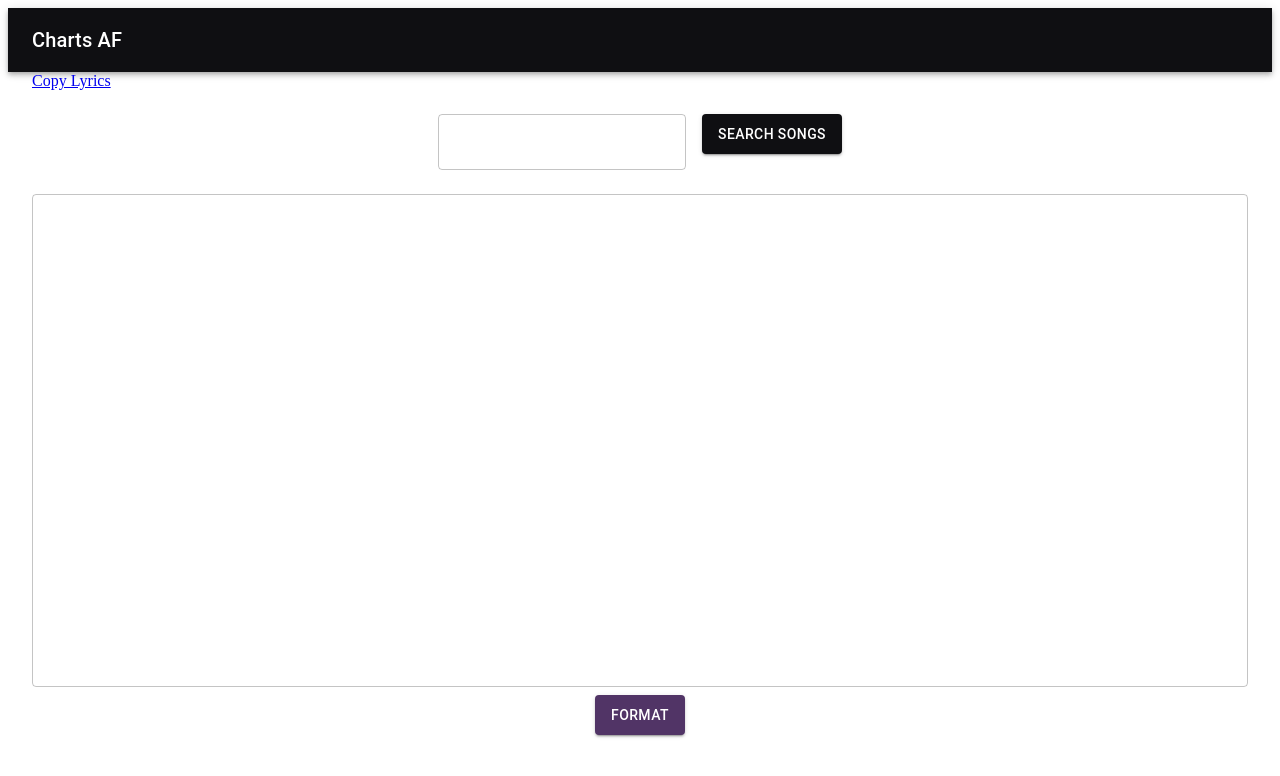
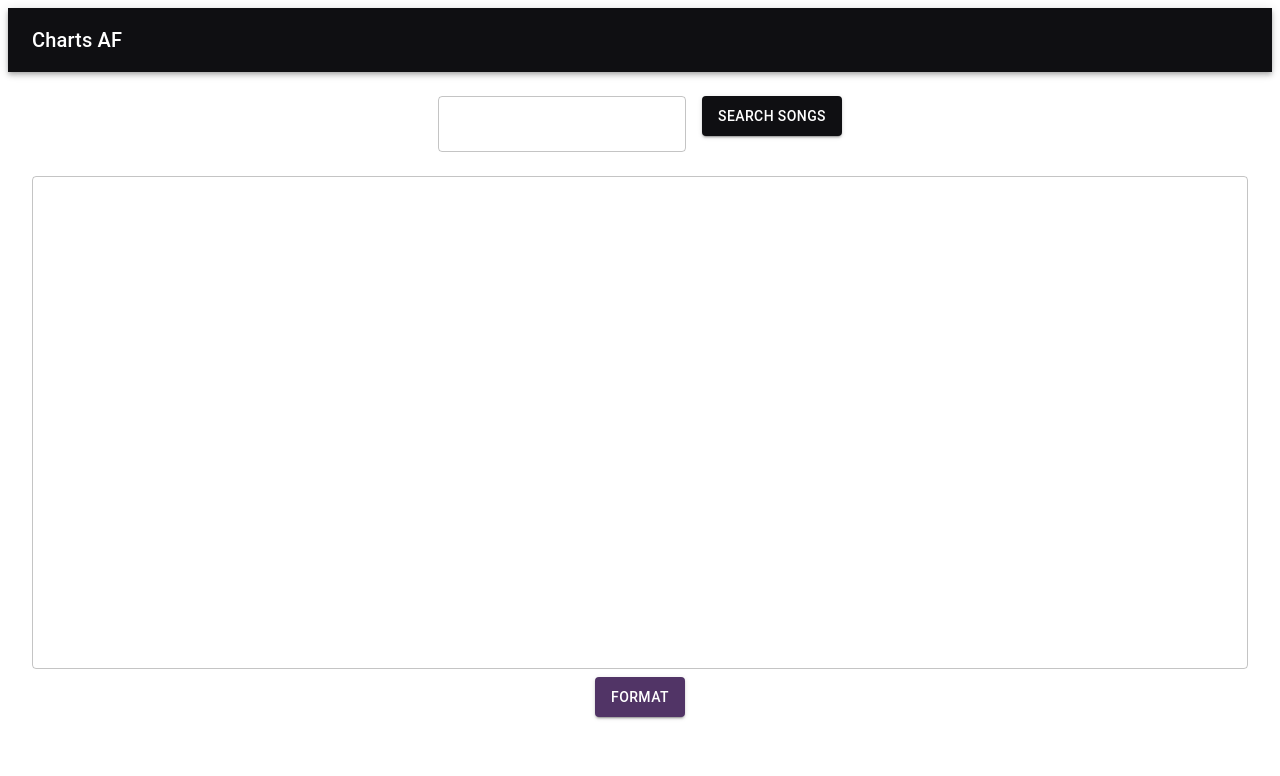
Before and after one commit to JamesPyle1990/Song-Formatter, a React (Vite) app in the folder packages/web/: page / in a window 1280 px wide. Shown: the top 776 px of the page. Built offline with nearby package versions, Linux system fonts and the light colour scheme.

Commit message:
deleted bookmaklett

```diff
--- a/packages/web/src/LyricsDisplay.jsx
+++ b/packages/web/src/LyricsDisplay.jsx
@@ -148,7 +148,7 @@ const LyricsDisplay = ({ lyrics, showLyrics }) => {
                   sx={{
                     fontSize: `${fontSize}em`,
                     color: sectionColor,
-                    lineHeight: `${lineHeight}px`
+                    lineHeight: `${lineHeight}px`,
                   }}
                 >
                   {line.map((word, wordIndex) => (
--- a/packages/web/src/LyricsInput.jsx
+++ b/packages/web/src/LyricsInput.jsx
@@ -1,5 +1,5 @@
 import React from "react";
-import { useState, useEffect } from "react";
+import { useState } from "react";
 import { Container, Box, TextField, Button } from "@mui/material";
 import axios from 'axios';
 
@@ -41,12 +41,6 @@ const LyricsInput = ({ setLyrics, handleButtonClick }) => {
     <>
       <Container maxWidth="xl">
         <Box>
-          <a
-            class="bookmarklet"
-            href="javascript:(function()%7Bnavigator.clipboard.writeText(document.querySelector(%22code%22).innerText)%7D)()"
-          >
-            Copy Lyrics
-          </a>
           <Box m={1} display="flex" justifyContent="center" alignItems="center">
             <TextField // new TextField for song name
               label="Enter Song Name"
```
Also changed, not shown: 1 other file (tests, documents, lock files or other folders).
